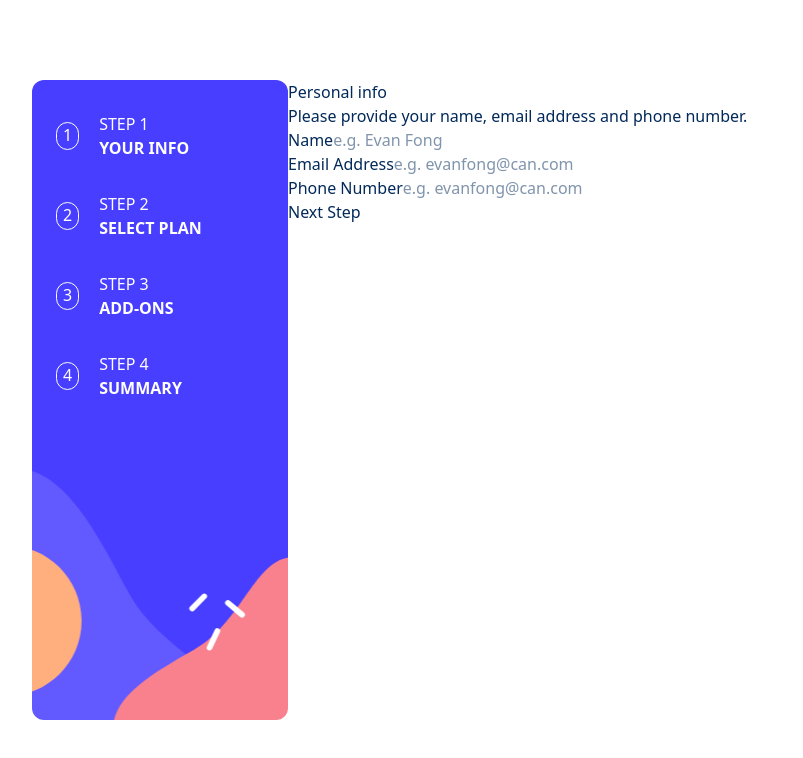
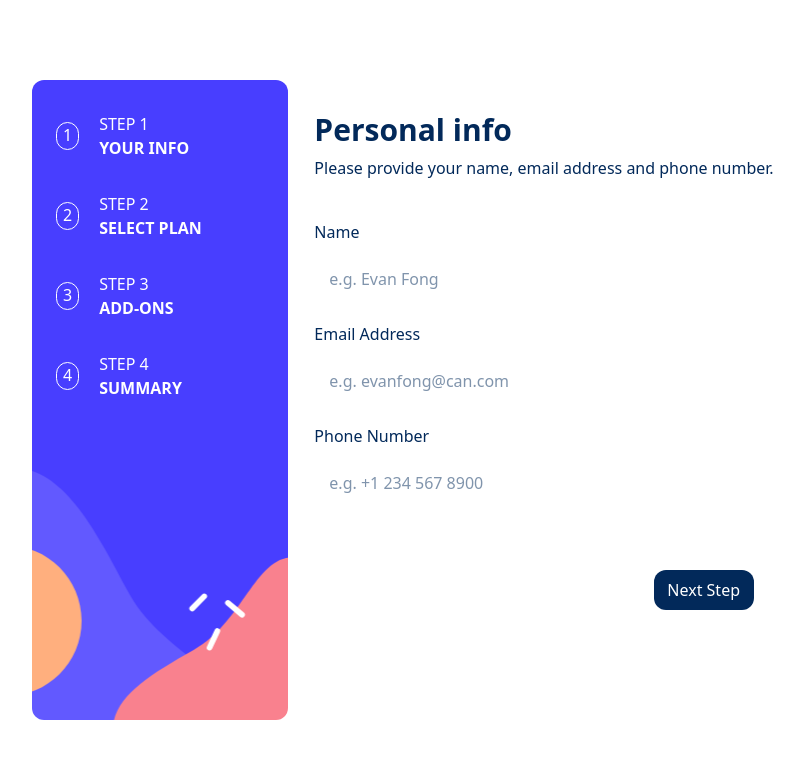
Before and after one commit to PrivDDOS/Angular-multiple-step-form, an Angular app: page / in a window 1280 px wide. Shown: the top 758 px of the page, without its empty margins (224-1027 px from the left). Built offline with nearby package versions, Linux system fonts and the light colour scheme.

Commit message:
Finish the layout for step 1, add Validation to check if all field being fill yes or not

```diff
--- a/src/app/components/home/home-component.html
+++ b/src/app/components/home/home-component.html
@@ -43,19 +43,24 @@ class="w-full h-screen flex justify-center items-center">
 
     <div class="form-field w-2/5 h-4/5 text-(--color-blue-950)">
 
-        <form #userForm="ngForm" (ngSubmit)="onSubmit(userForm)">
+        <form
+        #userForm="ngForm"
+        (ngSubmit)="onSubmit(userForm)"
+        class="flex justify-center h-full"
+        >
 
             <!-- Step 1 -->
 
             <div *ngIf="formStep === 1">
 
-                <h1>Personal info</h1>
-                <p>Please provide your name, email address and phone number.</p>
+                <h1 class="font-semibold text-3xl pt-8">Personal info</h1>
+                <p class="font-thin pt-2">Please provide your name, email address and phone number.</p>
 
-                <div>
-                    <label for="name">Name</label>
+                <div class="flex flex-col pt-10">
+                    <label for="name" class="pb-2">Name</label>
                     <input
                         type="text"
+                        class="p-[15px]"
                         id="name"
                         name="name"
                         placeholder="e.g. Evan Fong"
@@ -64,34 +69,37 @@ class="w-full h-screen flex justify-center items-center">
                         >
                 </div>
 
-                <div>
-                    <label for="email">Email Address</label>
+                <div class="flex flex-col pt-4">
+                    <label for="email" class="pb-2">Email Address</label>
                     <input
                         type="email"
+                        class="p-[15px]"
                         id="email"
                         name="email"
                         placeholder="e.g. evanfong@can.com"
                         [(ngModel)]="userInfo.email"
-                        required
+                        required email
                         >
                 </div>
 
-                <div>
-                    <label for="phoneNumber">Phone Number</label>
+                <div class="flex flex-col pt-4">
+                    <label for="phoneNumber" class="pb-2">Phone Number</label>
                     <input
                         type="tel"
+                        class="p-[15px]"
                         id="phoneNumber"
                         name="phoneNumber"
-                        placeholder="e.g. evanfong@can.com"
+                        placeholder="e.g. +1 234 567 8900"
                         [(ngModel)]="userInfo.phoneNumber"
                         required
                         >
                 </div>
 
-                <div class="btn">
+                <div class="flex justify-center float-right w-[100px] h-[40px] bg-(--color-blue-950) text-white mt-[60px] mr-[20px] rounded-xl cursor-pointer">
                     <button
                         type="submit"
-                        (click)="nextStep()"
+                        class="cursor-pointer"
+                        (click)="nextStep(userForm)"
                         >
                         Next Step
                     </button>
@@ -111,7 +119,7 @@ class="w-full h-screen flex justify-center items-center">
                 <div class="btn">
                     <button
                         type="submit"
-                        (click)="nextStep()"
+                        (click)="nextStep(userForm)"
                         >
                         Next Step
                     </button>
@@ -131,7 +139,7 @@ class="w-full h-screen flex justify-center items-center">
                 <div class="btn">
                     <button
                         type="submit"
-                        (click)="nextStep()"
+                        (click)="nextStep(userForm)"
                         >
                         Next Step
                     </button>
--- a/src/app/components/home/home-component.ts
+++ b/src/app/components/home/home-component.ts
@@ -21,8 +21,10 @@ export class HomeComponent {
     console.log('Your Data', this.userInfo)
   }
 
-  nextStep() {
-    this.formStep++;
+  nextStep(form: NgForm) {
+    if (form.valid) {
+      this.formStep++;
+    }
   }
 
 }
```
